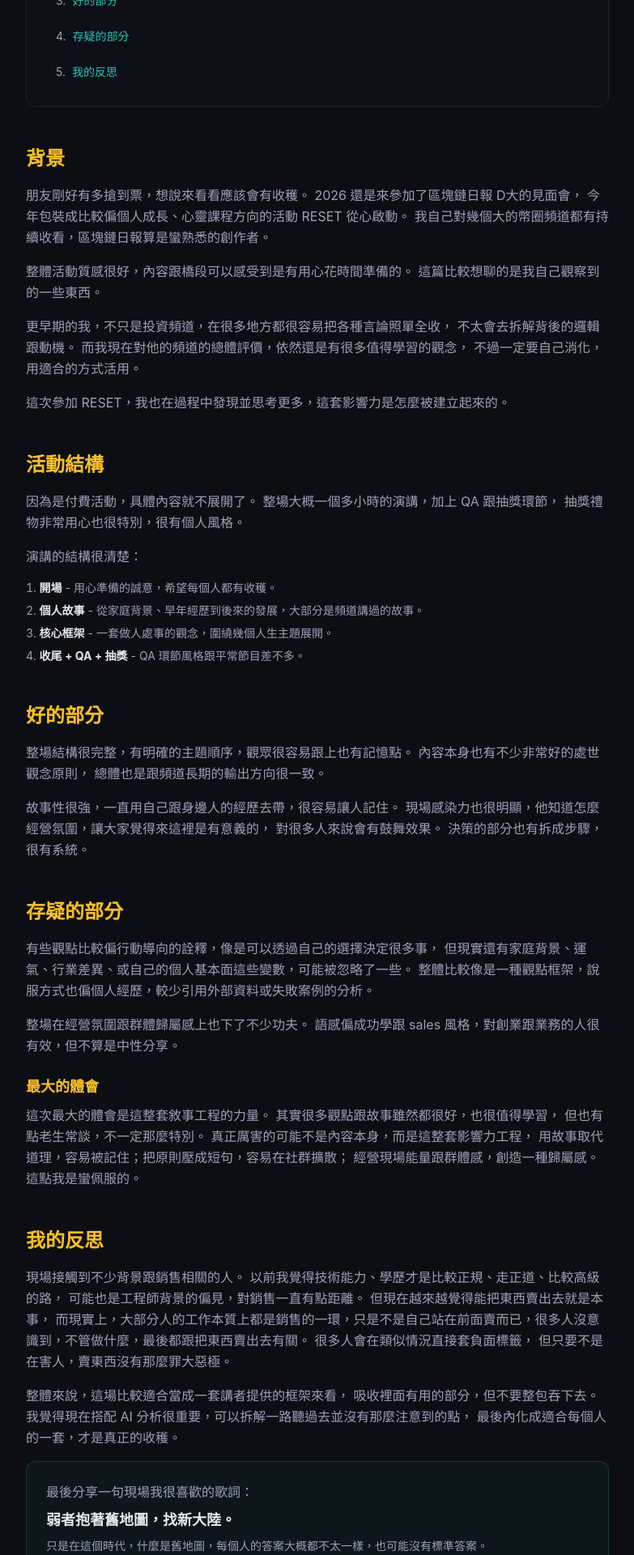
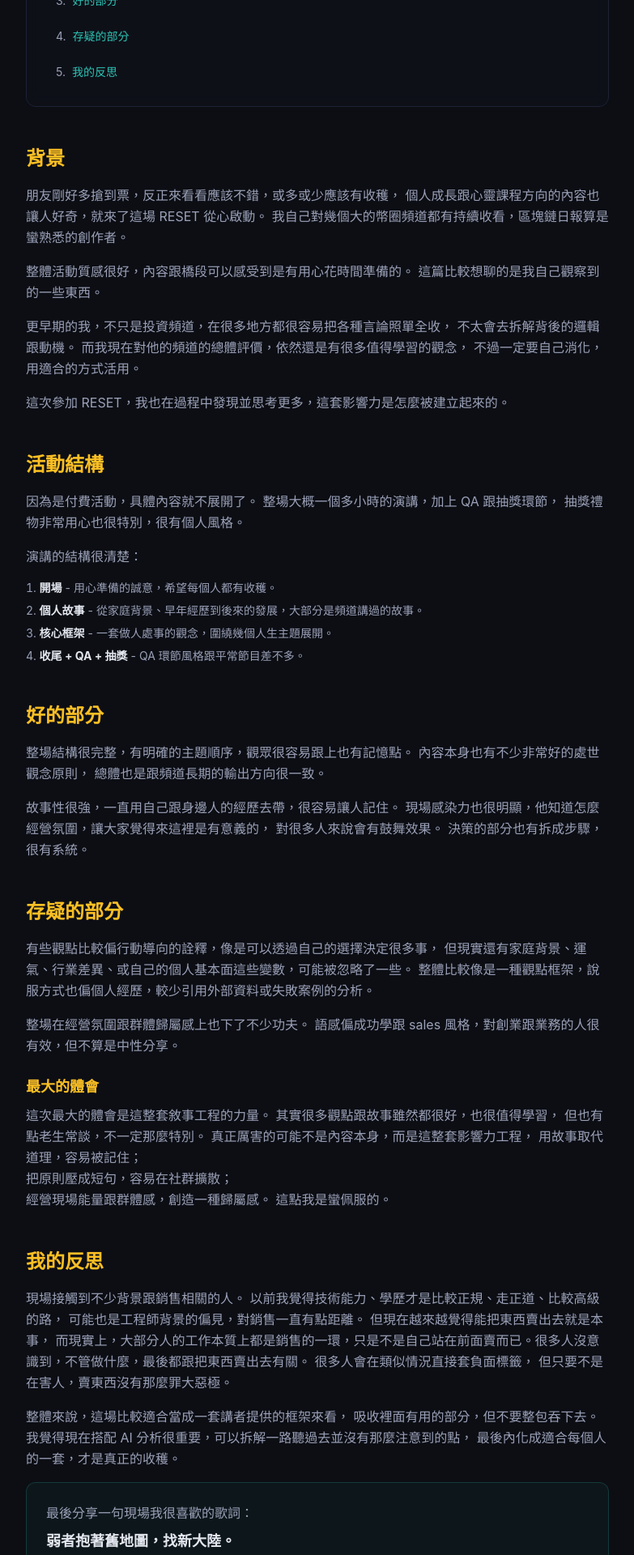
Before and after one commit to HanaYukii/hanayukii-site, a Next.js app: page /blog/reset-influence-analysis in a window 1280 px wide. Shown: the part 1059-2979 px from the top of the page at 81% size, without its empty margins (248-1031 px from the left). Built offline with nearby package versions, Linux system fonts and the light colour scheme.

Commit message:
Polish prose in reset-influence-analysis

```diff
--- a/src/app/blog/reset-influence-analysis/page.tsx
+++ b/src/app/blog/reset-influence-analysis/page.tsx
@@ -92,9 +92,8 @@ export default function ResetInfluenceAnalysis() {
           <Heading id="context">背景</Heading>
           <div className="space-y-4">
             <p>
-              朋友剛好有多搶到票，想說來看看應該會有收穫。
-              2026 還是來參加了區塊鏈日報 D大的見面會，
-              今年包裝成比較偏個人成長、心靈課程方向的活動 RESET 從心啟動。
+              朋友剛好多搶到票，反正來看看應該不錯，或多或少應該有收穫，
+              個人成長跟心靈課程方向的內容也讓人好奇，就來了這場 RESET 從心啟動。
               我自己對幾個大的幣圈頻道都有持續收看，區塊鏈日報算是蠻熟悉的創作者。
             </p>
             <p>
@@ -182,7 +181,10 @@ export default function ResetInfluenceAnalysis() {
               其實很多觀點跟故事雖然都很好，也很值得學習，
               但也有點老生常談，不一定那麼特別。
               真正厲害的可能不是內容本身，而是這整套影響力工程，
-              用故事取代道理，容易被記住；把原則壓成短句，容易在社群擴散；
+              用故事取代道理，容易被記住；
+              <br />
+              把原則壓成短句，容易在社群擴散；
+              <br />
               經營現場能量跟群體感，創造一種歸屬感。
               這點我是蠻佩服的。
             </p>
@@ -198,7 +200,7 @@ export default function ResetInfluenceAnalysis() {
               以前我覺得技術能力、學歷才是比較正規、走正道、比較高級的路，
               可能也是工程師背景的偏見，對銷售一直有點距離。
               但現在越來越覺得能把東西賣出去就是本事，
-              而現實上，大部分人的工作本質上都是銷售的一環，只是不是自己站在前面賣而已，很多人沒意識到，不管做什麼，最後都跟把東西賣出去有關。
+              而現實上，大部分人的工作本質上都是銷售的一環，只是不是自己站在前面賣而已。很多人沒意識到，不管做什麼，最後都跟把東西賣出去有關。
               很多人會在類似情況直接套負面標籤，
               但只要不是在害人，賣東西沒有那麼罪大惡極。
             </p>
```
